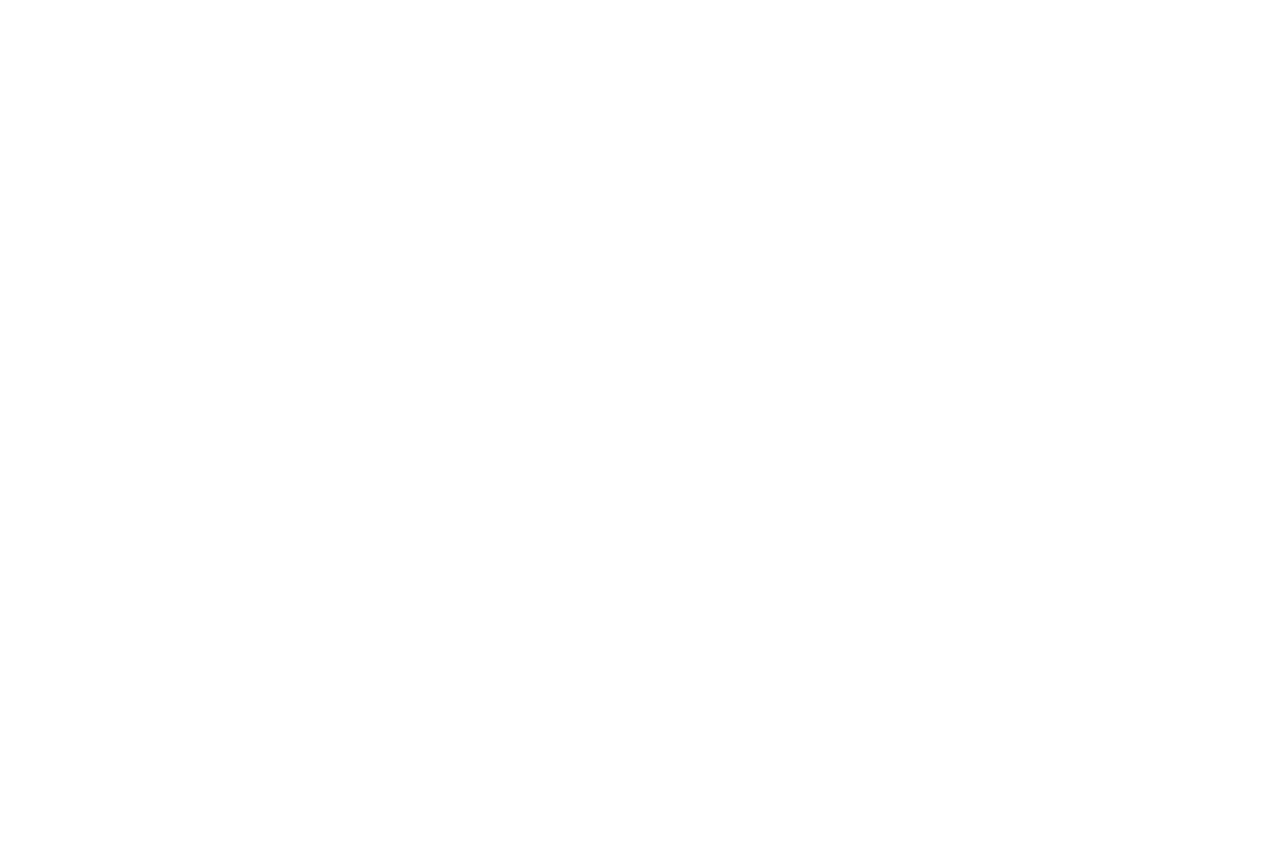
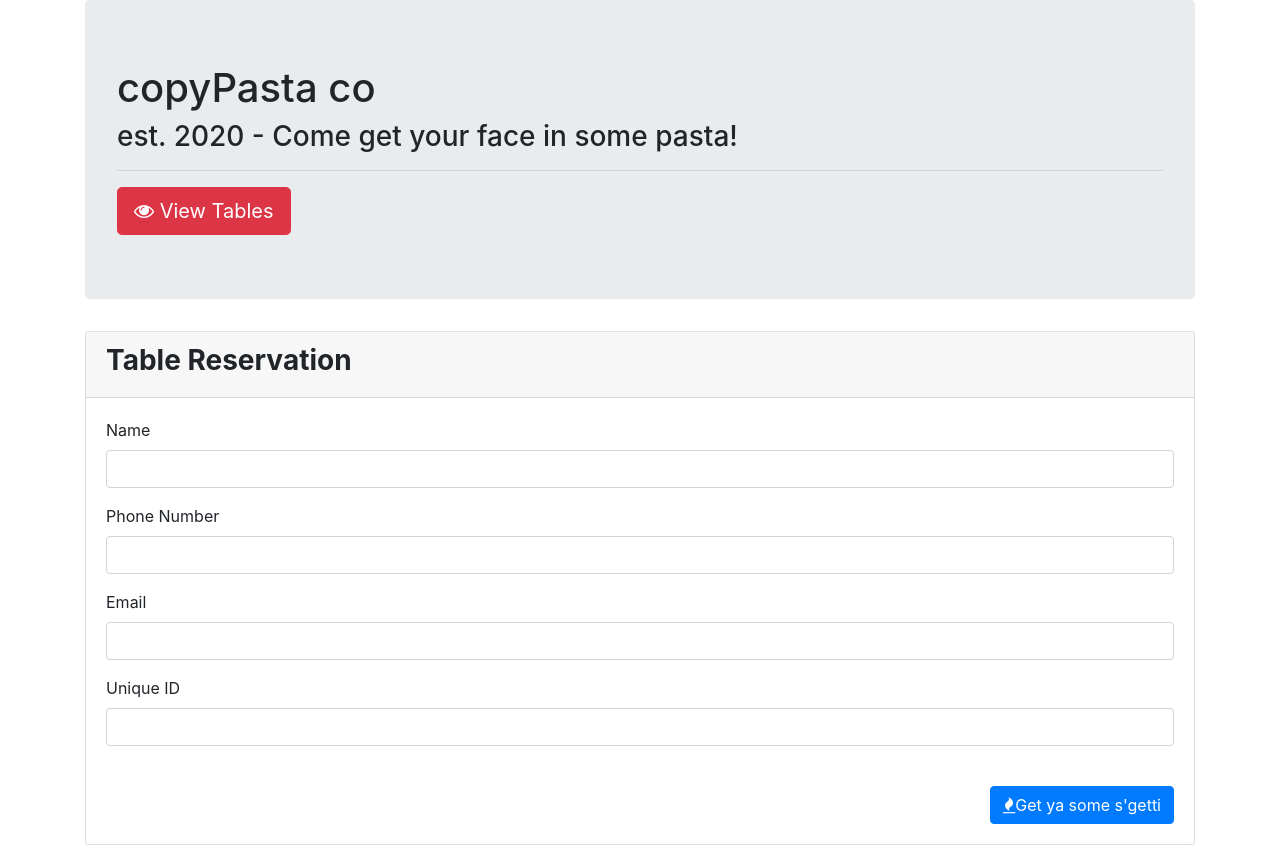
Before and after one commit to hilaryvalenciawalsh/restaurant-project, a website: page reserve.html in a window 1280 px wide. Before the commit the page ends 800 px from the top, so only its background shows below. Drawn offline with nearby package versions, Linux system fonts and the light colour scheme.

Commit message:
html updated to reflect the past co

```diff
--- a/reserve.html
+++ b/reserve.html
@@ -1 +1,86 @@
-<!-- static but updating with jquery from our JSON objects -->
+<!DOCTYPE html>
+<html lang="en">
+<head>
+  <meta charset="UTF-8">
+  <title>Copy Pasta - Express</title>
+  <!-- Latest compiled and minified CSS & JS -->
+  <link rel="stylesheet" href="https://maxcdn.bootstrapcdn.com/bootstrap/4.0.0/css/bootstrap.min.css">
+  <link rel="stylesheet" href="https://stackpath.bootstrapcdn.com/font-awesome/4.7.0/css/font-awesome.min.css">
+  <script src="https://code.jquery.com/jquery.js"></script>
+  <script src="https://maxcdn.bootstrapcdn.com/bootstrap/4.0.0/js/bootstrap.min.js"></script>
+
+</head>
+<body>
+
+  <div class="container">
+    <div class="jumbotron">
+      <h1>copyPasta co</h1>
+      <h3>est. 2020 - Come get your face in some pasta!</h3>
+      <hr>
+      <a href="/tables"><button class="btn btn-danger btn-lg"><span class="fa fa-eye"></span> View Tables</button></a>
+    </div>
+    <div class="row">
+
+      <div class="col-12">
+
+        <div class="card">
+          <div class="card-header">
+            <h3><strong>Table Reservation</strong></h3>
+          </div>
+          <div class="card-body">
+            <form method="POST" role="form">
+
+              <div class="form-group">
+                <label for="name">Name</label>
+                <input type="text" class="form-control" id="name">
+              </div>
+
+              <div class="form-group">
+                <label for="phone">Phone Number</label>
+                <input type="text" class="form-control" id="phone">
+              </div>
+
+              <div class="form-group">
+                <label for="email">Email</label>
+                <input type="text" class="form-control" id="email">
+              </div>
+
+              <div class="form-group">
+                <label for="uniqueId">Unique ID</label>
+                <input type="text" class="form-control" id="uniqueId">
+              </div>
+
+            </form>
+            <br>
+            <div class="text-right">
+              <button type="submit" class="btn btn-primary btn-md" id="add-btn"><span class="fa fa-fire"></span>Get ya some s'getti</button>
+            </div>
+          </div>
+        </div>
+
+      </div>
+    </div>
+  </div>
+
+  <script type="text/javascript">
+    // Question: What does this code do?
+    $("#add-btn").on("click", function(event) {
+      event.preventDefault();
+      var newReservation = {
+        name: $("#name").val().trim(),
+        phone: $("#phone").val().trim(),
+        email: $("#email").val().trim(),
+        uniqueId: $("#funiqueId").val().trim()
+      };
+
+      // Question: What does this code do??
+      $.post("/reservation", newReservation)
+        .then(function(data) {
+          console.log("add.html", data);
+          alert("Adding reservation...");
+        });
+    });
+  </script>
+
+</body>
+</html>
```
